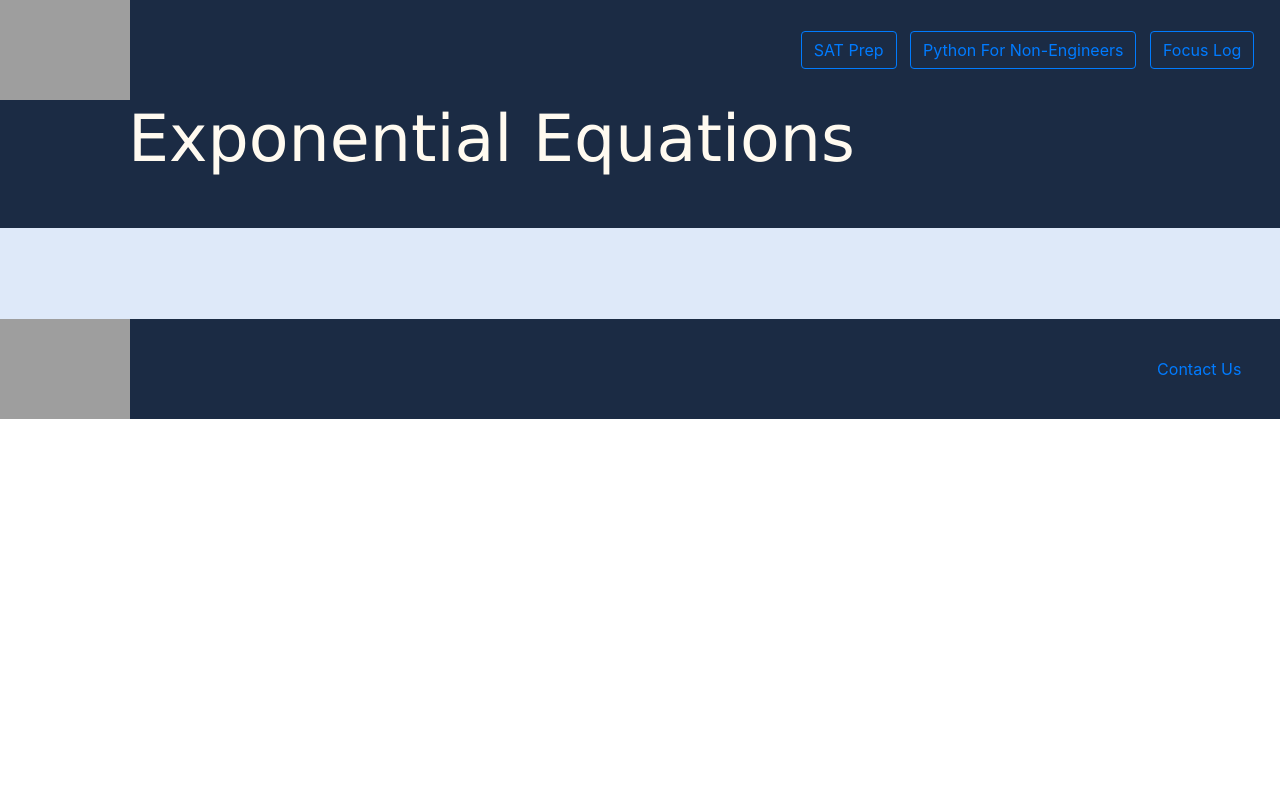
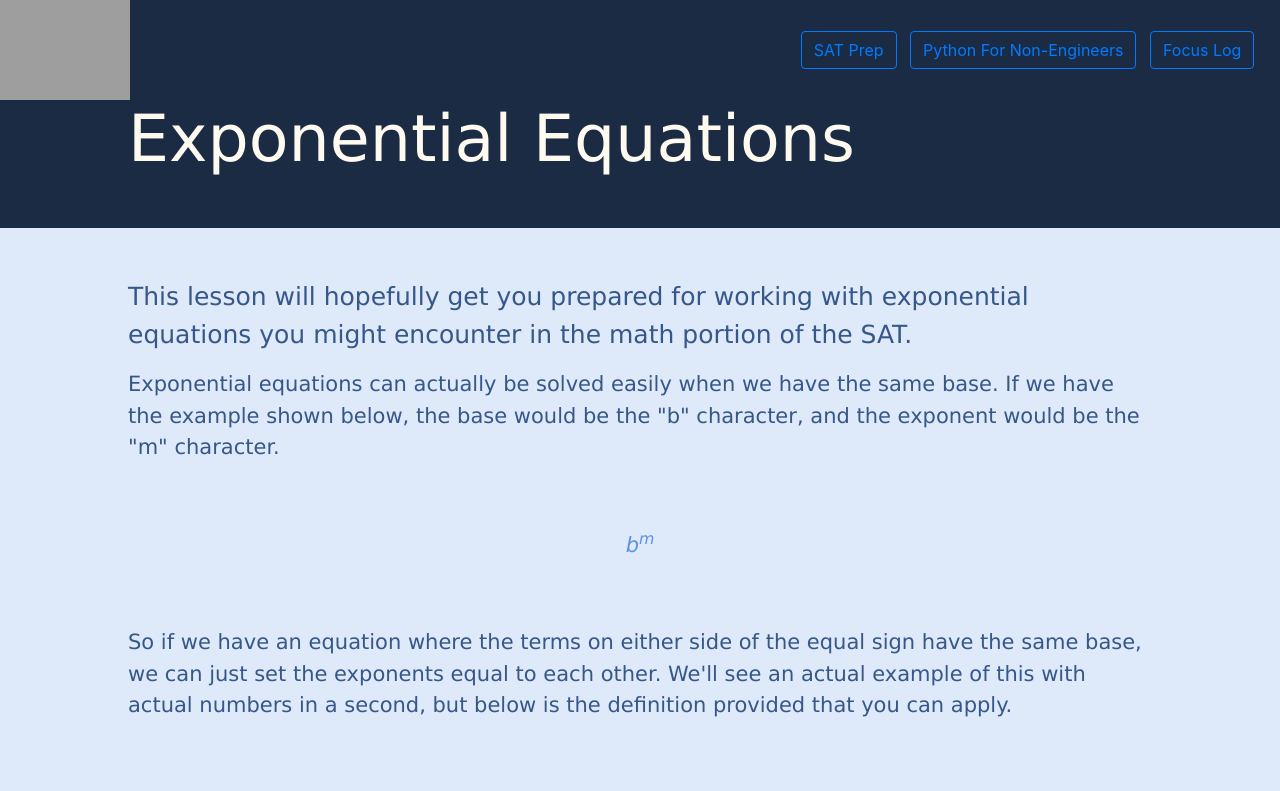
Before and after one commit to YomenT/bluebird-teaching, a React (Create React App) app in the folder reactapp/: page /passport_to_advanced_math/exponential_equations in a window 1280 px wide. Shown: the top 791 px of the page. Built offline with nearby package versions, Linux system fonts and the light colour scheme; grey boxes are pictures that could not be loaded.

Commit message:
Added to ExponentialEquations lesson.

```diff
--- a/reactapp/src/components/passport-to-advanced-math/ExponentialEquations.js
+++ b/reactapp/src/components/passport-to-advanced-math/ExponentialEquations.js
@@ -16,8 +16,26 @@ class ExponentialEquations extends React.Component {
 
                 <div className="aboutBodyDiv">
 
-                    <p className="p-body-small" style={{ paddingTop: "25px" }}>
+                    <p className="p-body" style={{ paddingTop: "25px" }}>
+                        This lesson will hopefully get you prepared for working with exponential equations you might encounter in the math portion of the SAT.
+                    </p>
 
+                    <p className="p-body-medium">
+                        Exponential equations can actually be solved easily when we have the same base.  If we have the example shown below, the base would be the "b"
+                        character, and the exponent would be the "m" character.
+                    </p>
+
+                    <p className="p-body-medium" style={{ textAlign: "center", paddingTop: "50px", paddingBottom: "50px" }}>
+                        <span style={{ color: "#5b92e5" }}><i>b<sup>m</sup></i></span>
+                    </p>
+
+                    <p className="p-body-medium">
+                        So if we have an equation where the terms on either side of the equal sign have the same base, we can just set the exponents equal to each other.
+                        We'll see an actual example of this with actual numbers in a second, but below is the definition provided that you can apply.
+                    </p>
+
+                    <p className="p-body-medium" style={{ textAlign: "center", paddingTop: "50px", paddingBottom: "50px" }}>
+                        <span style={{ color: "#5b92e5" }}><i>b<sup>m</sup> = b<sup>n</sup> &rarr; m = n</i></span>
                     </p>
 
                 </div>
```
Also changed, not shown: reactapp/src/components/passport-to-advanced-math/ExponentRules2.js (+8 -2 lines).
